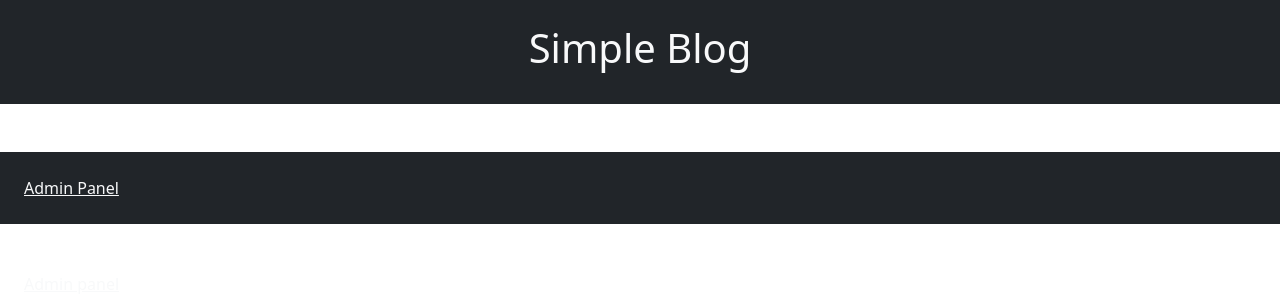
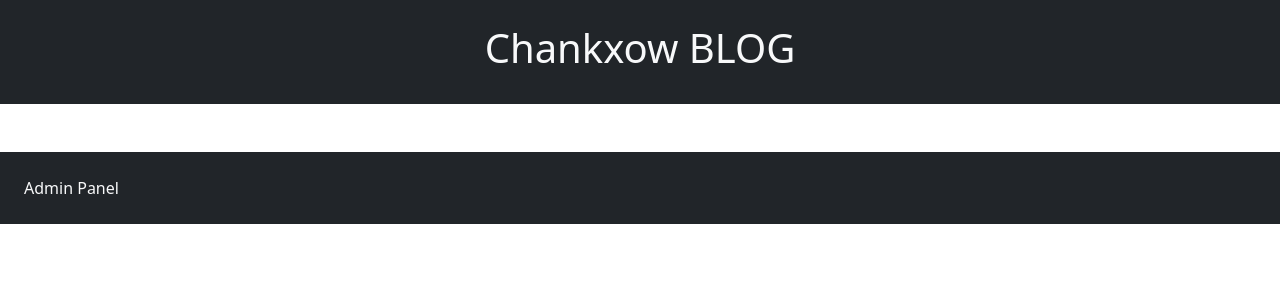
Before and after one commit to chankxow/WebsiteBlogPost, a PHP site: page /index.php in a window 1280 px wide. Shown: the top 300 px of the page. Run offline with PHP 8.4, Linux system fonts and the light colour scheme; data that the repository does not hold is empty.

Commit message:
Update index.php

```diff
--- a/index.php
+++ b/index.php
@@ -11,7 +11,7 @@
 <body>
     <header class="p-4 bg-dark text-center">
 
-        <h1><a href="index.php" class="text-light text-light text-decoration-none ">Simple Blog</a></h1>
+        <h1><a href="index.php" class="text-light text-light text-decoration-none ">Chankxow BLOG</a></h1>
     </header>
     <div class="post-list mt-5">
     <div class="container">
@@ -43,12 +43,8 @@
     </div>
 
     <div class="footer bg-dark p-4 mt-4">
-        <a href="admin/index.php" class="text-light">Admin Panel</a>
+        <a href="admin/index.php" class="text-light text-decoration-none" >Admin Panel</a>
     </div>
-    <div class="footerbg-dark p-4 mt-4">
-        <a href="#" class="text-light">Admin panel</a>
-    </div>
-
 </body>
 
 </html>
```
